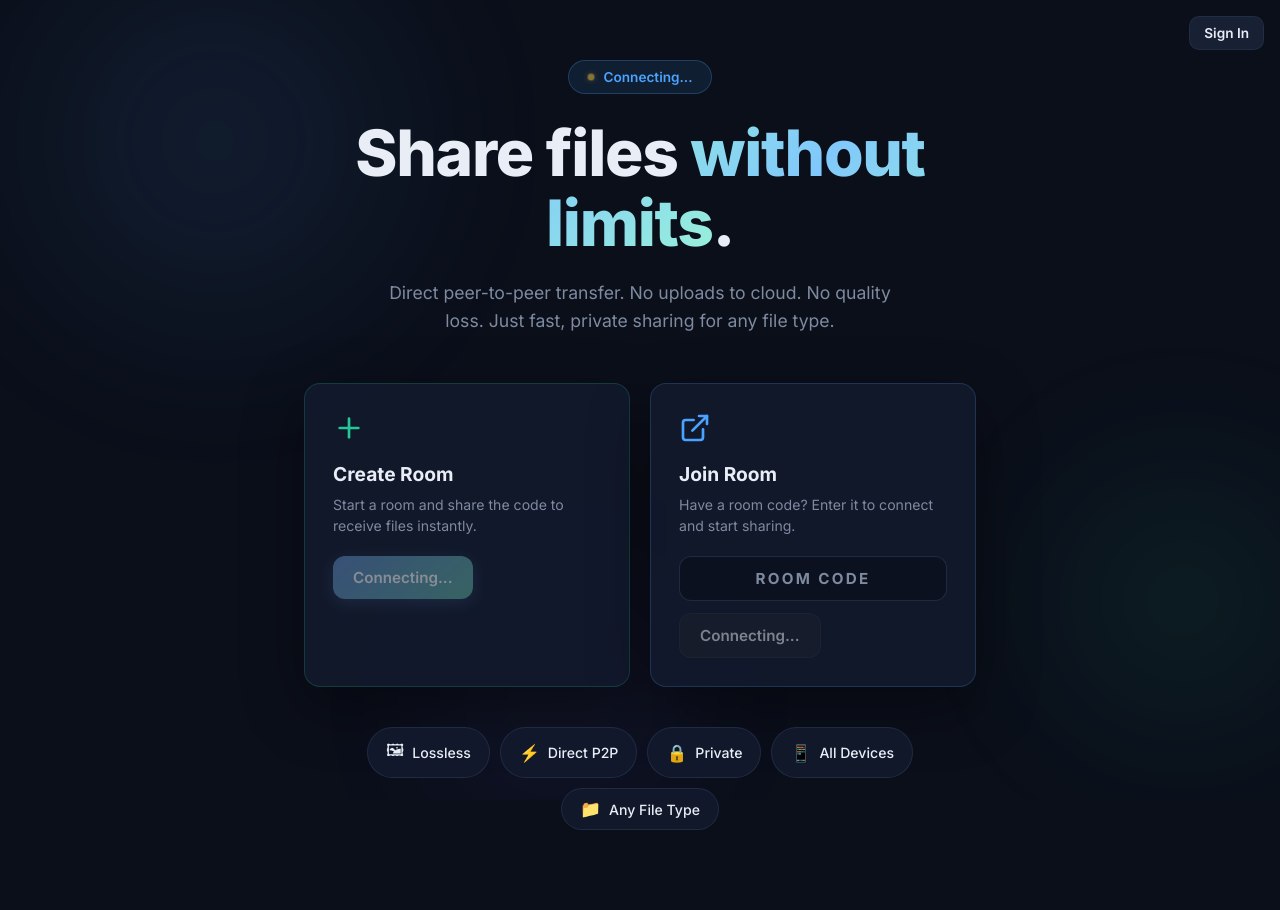
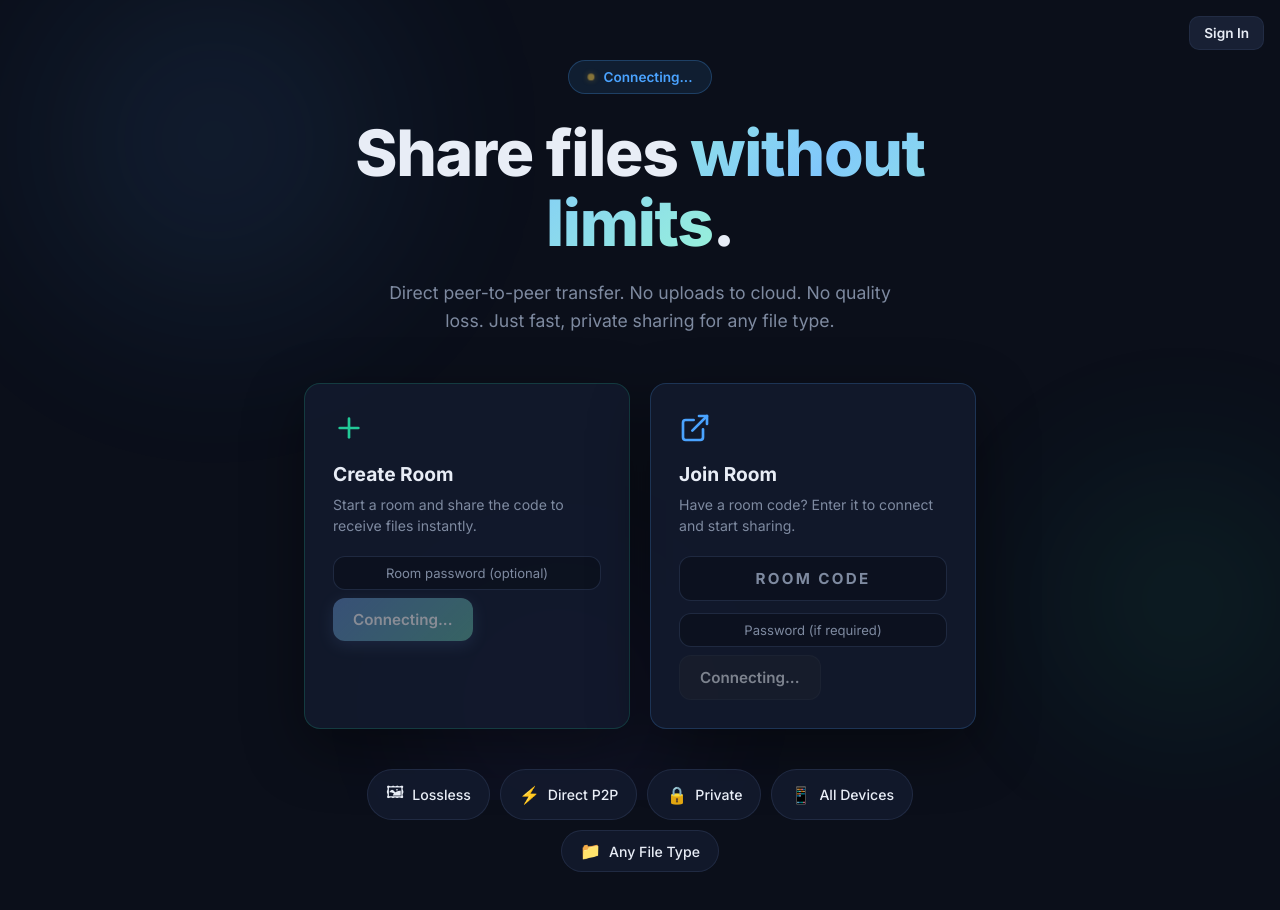
Before and after one commit to ROHANVASHIST/LOSSLESS-SHARE, a React (Vite) app: page / in a window 1280 px wide. Before the commit the page ends 870 px from the top, so only its background shows below. Built offline with nearby package versions, Linux system fonts and the light colour scheme; no server answers.

Commit message:
Add room password fields on create and join

```diff
--- a/src/components/Landing.jsx
+++ b/src/components/Landing.jsx
@@ -5,6 +5,8 @@ import { generateRoomId } from '../utils/helpers';
 export default function Landing() {
   const { send, addToast, state, dispatch } = useApp();
   const [roomCode, setRoomCode] = useState('');
+  const [roomPassword, setRoomPassword] = useState('');
+  const [joinPassword, setJoinPassword] = useState('');
 
   const isConnected = state.wsReady;
 
@@ -20,7 +22,8 @@ export default function Landing() {
       return;
     }
     const id = generateRoomId();
-    send({ type: 'create', roomId: id, expiry: state.linkExpiry });
+    send({ type: 'create', roomId: id, expiry: state.linkExpiry, password: roomPassword || undefined });
+    dispatch({ type: 'SET_ROOM_PASSWORD', payload: roomPassword });
   };
 
   const handleJoin = () => {
@@ -37,7 +40,7 @@ export default function Landing() {
       addToast('Room code must be 6 characters', 'error');
       return;
     }
-    send({ type: 'join', roomId: code });
+    send({ type: 'join', roomId: code, password: joinPassword || undefined });
   };
 
   return (
@@ -63,6 +66,15 @@ export default function Landing() {
           </div>
           <h3>Create Room</h3>
           <p>Start a room and share the code to receive files instantly.</p>
+          <input
+            type="text"
+            placeholder="Room password (optional)"
+            value={roomPassword}
+            onChange={e => setRoomPassword(e.target.value)}
+            className="landing-password-input"
+            autoComplete="off"
+            maxLength={32}
+          />
           <button onClick={handleCreate} className="btn primary" disabled={!isConnected}>
             {!isConnected ? 'Connecting...' : 'Create Room'}
           </button>
@@ -86,6 +98,14 @@ export default function Landing() {
             autoComplete="off"
             style={{ textTransform: 'uppercase', letterSpacing: '0.15em', textAlign: 'center', fontWeight: 700 }}
           />
+          <input
+            type="text"
+            placeholder="Password (if required)"
+            value={joinPassword}
+            onChange={e => setJoinPassword(e.target.value)}
+            className="landing-password-input"
+            autoComplete="off"
+          />
           <button onClick={handleJoin} className="btn" disabled={!isConnected}>
             {!isConnected ? 'Connecting...' : 'Join Room'}
           </button>
```
